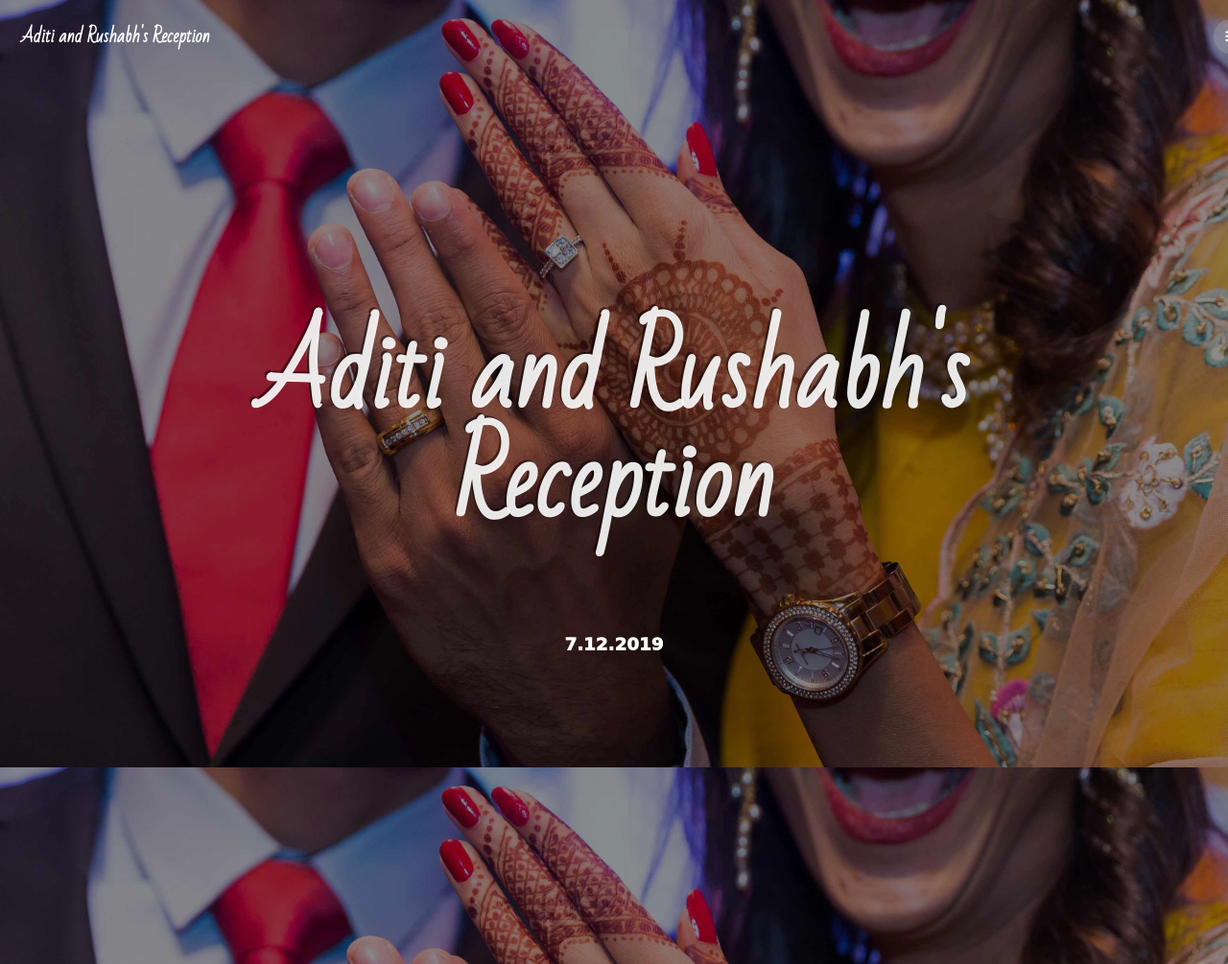
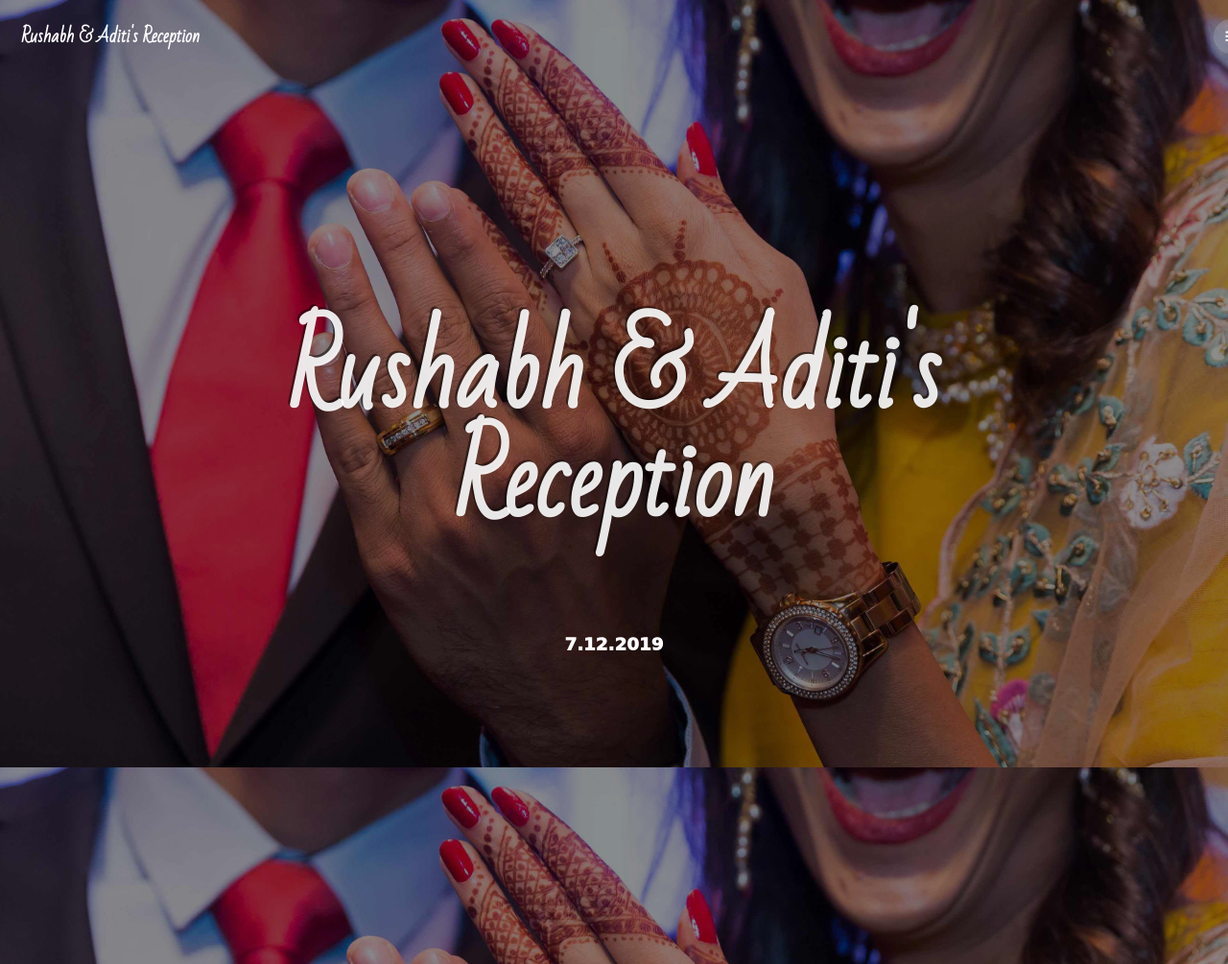
Before and after one commit to rushabh55/Wedding-website, a plain HTML site: page index.html in a window 1280 px wide. Shown: the top 1005 px of the page at 96% size. Drawn offline with Linux system fonts and the light colour scheme; a web font is replaced by a local one.

Commit message:
Minor changes

```diff
--- a/index.html
+++ b/index.html
@@ -12,7 +12,7 @@
         gtag('config', 'UA-146927351-1');
     </script>
 
-    <title>Aditi and Rushabh's Reception</title>
+    <title>Rushabh & Aditi's Reception</title>
     <meta charset="utf-8" />
     <meta name="viewport" content="width=device-width, initial-scale=1" />
     <link rel="stylesheet" href="assets/css/main-min.css" />
@@ -23,14 +23,14 @@
 <body style="-moz-user-select: none; -webkit-user-select: none; -ms-user-select:none; user-select:none;-o-user-select:none;" unselectable="on" onselectstart="return false;" onmousedown="return false;">
     <!-- Header -->
     <header id="header">
-        <div class="logo"><a href="index.html">Aditi and Rushabh's Reception</a></div>
+        <div class="logo"><a href="index.html">Rushabh & Aditi's Reception</a></div>
         <a href="#menu"><span>Menu</span></a>
     </header>
 
     <section id="banner" class="bg-img" data-bg="banner-s.jpg">
         <div class="inner">
             <header>
-                <h1>Aditi and Rushabh's Reception</h1>
+                <h1>Rushabh & Aditi's Reception</h1>
                 <h2 class="date" name="maindate">7.12.2019</h2>
             </header>
         </div>
@@ -75,7 +75,7 @@
                 <div class="content description">
                     <p class="venueDescription">
                         No measure of time will be long enough, but we'll start with forever!
-                         <p> You're invited to be a part of Aditi and Rushabh's Grand Reception.</p>
+                         <p> You're invited to be a part of Rushabh & Aditi's Grand Reception.</p>
                         </p>
                     <p class="date">7.12.2019</p>
                 </div>
```
